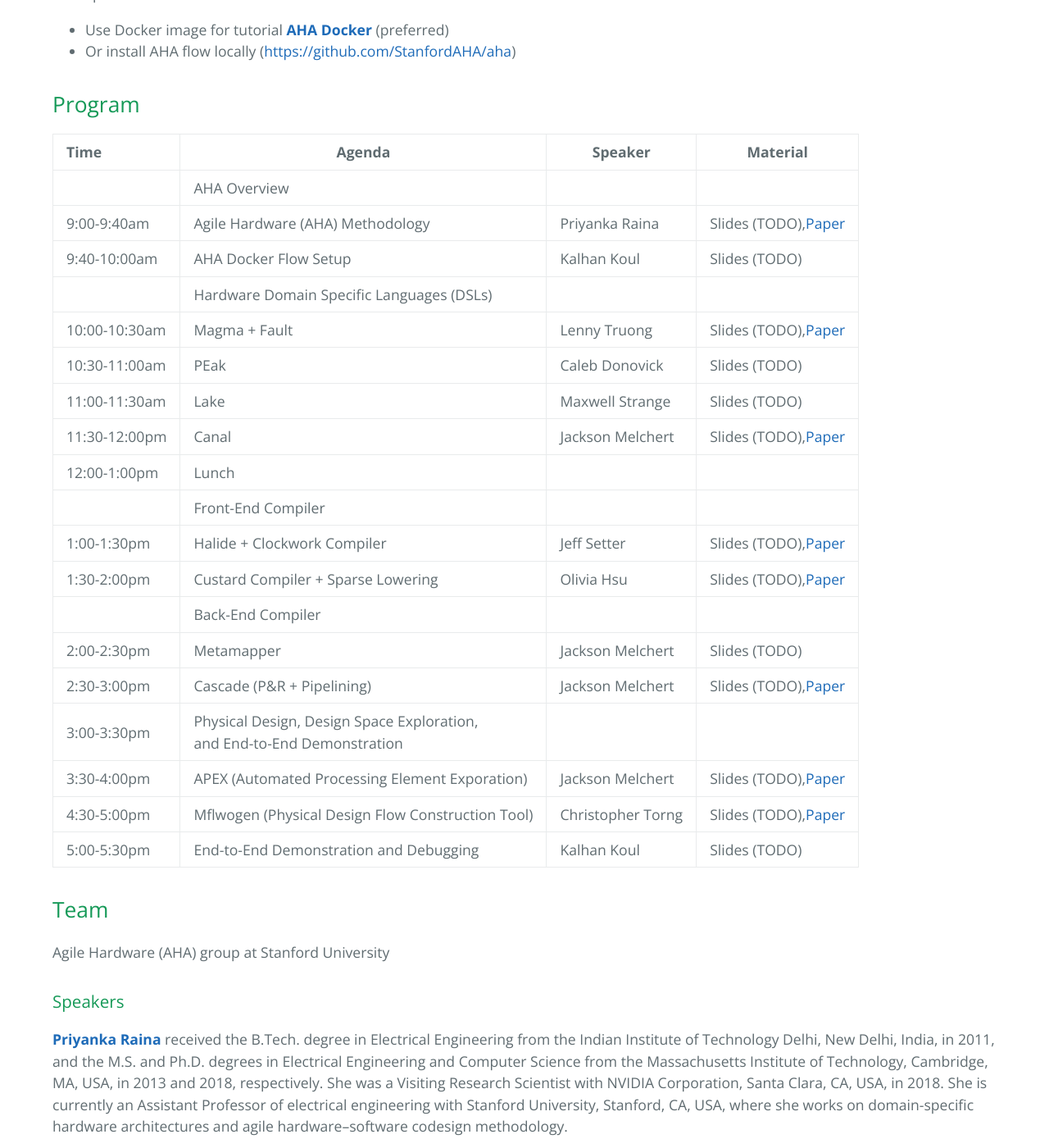
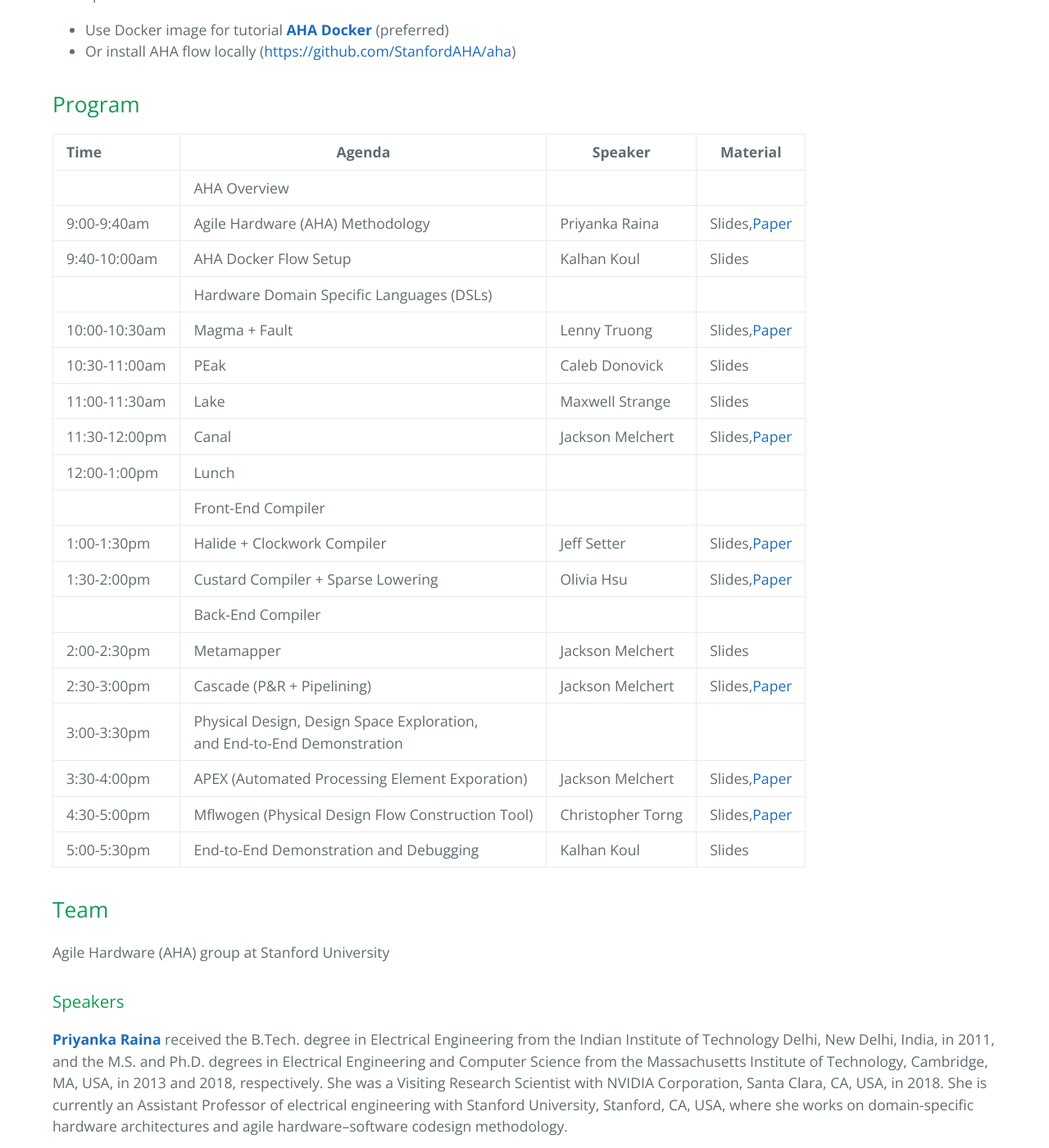
Before and after one commit to StanfordAHA/aha_tutorial, a Jekyll site: the page built from index.md, in a window 1280 px wide and 1400 px high, scrolled down 1963 px. Shown: the whole window at 82% size. Built offline with Jekyll 4.4.1, drawn with Linux system fonts in a browser that asks for light colours.

Commit message:
remove TODOs (they dont look nice, and its obvious)

```diff
--- a/index.md
+++ b/index.md
@@ -39,24 +39,24 @@
 | Time          | Agenda                                                                       | Speaker           | Material                                                                      |
 | :-------------- | ------------------------------------------------------------------------------ | ------------------- | ------------------------------------------------------------------------------- |
 |               | AHA Overview                                                                 |                   |                                                                               |
-| 9:00-9:40am   | Agile Hardware (AHA) Methodology                                             | Priyanka Raina    | Slides (TODO),[Paper](https://dl.acm.org/doi/10.1145/3534933)                 |
-| 9:40-10:00am  | AHA Docker Flow Setup                                                        | Kalhan Koul       | Slides (TODO)                                                                 |
+| 9:00-9:40am   | Agile Hardware (AHA) Methodology                                             | Priyanka Raina    | Slides,[Paper](https://dl.acm.org/doi/10.1145/3534933)                 |
+| 9:40-10:00am  | AHA Docker Flow Setup                                                        | Kalhan Koul       | Slides                                                                 |
 |               | Hardware Domain Specific Languages (DSLs)                                    |                   |                                                                               |
-| 10:00-10:30am | Magma + Fault                                                                | Lenny Truong      | Slides (TODO),[Paper](https://dl.acm.org/doi/10.1007/978-3-030-53288-8_19)    |
-| 10:30-11:00am | PEak                                                                         | Caleb Donovick    | Slides (TODO)                                                                 |
-| 11:00-11:30am | Lake                                                                         | Maxwell Strange   | Slides (TODO)                                                                 |
-| 11:30-12:00pm | Canal                                                                        | Jackson Melchert  | Slides (TODO),[Paper](https://ieeexplore.ieee.org/document/10105430)          |
+| 10:00-10:30am | Magma + Fault                                                                | Lenny Truong      | Slides,[Paper](https://dl.acm.org/doi/10.1007/978-3-030-53288-8_19)    |
+| 10:30-11:00am | PEak                                                                         | Caleb Donovick    | Slides                                                                |
+| 11:00-11:30am | Lake                                                                         | Maxwell Strange   | Slides                                                                |
+| 11:30-12:00pm | Canal                                                                        | Jackson Melchert  | Slides,[Paper](https://ieeexplore.ieee.org/document/10105430)          |
 | 12:00-1:00pm  | Lunch                                                                        |                   |                                                                               |
 |               | Front-End Compiler                                                           |                   |                                                                               |
-| 1:00-1:30pm   | Halide + Clockwork Compiler                                                  | Jeff Setter       | Slides (TODO),[Paper](https://dl.acm.org/doi/10.1145/3572908)                 |
-| 1:30-2:00pm   | Custard Compiler + Sparse Lowering                                           | Olivia Hsu        | Slides (TODO),[Paper](https://dl.acm.org/doi/10.1145/3582016.3582051)         |
+| 1:00-1:30pm   | Halide + Clockwork Compiler                                                  | Jeff Setter       | Slides,[Paper](https://dl.acm.org/doi/10.1145/3572908)                 |
+| 1:30-2:00pm   | Custard Compiler + Sparse Lowering                                           | Olivia Hsu        | Slides,[Paper](https://dl.acm.org/doi/10.1145/3582016.3582051)         |
 |               | Back-End Compiler                                                            |                   |                                                                               |
-| 2:00-2:30pm   | Metamapper                                                                   | Jackson Melchert  | Slides (TODO)                                                                 |
-| 2:30-3:00pm   | Cascade (P&R + Pipelining)                                                   | Jackson Melchert  | Slides (TODO),[Paper](https://ieeexplore.ieee.org/abstract/document/10504565) |
+| 2:00-2:30pm   | Metamapper                                                                   | Jackson Melchert  | Slides                                                                |
+| 2:30-3:00pm   | Cascade (P&R + Pipelining)                                                   | Jackson Melchert  | Slides,[Paper](https://ieeexplore.ieee.org/abstract/document/10504565) |
 | 3:00-3:30pm   | Physical Design, Design Space Exploration,<br />and End-to-End Demonstration |                   |                                                                               |
-| 3:30-4:00pm   | APEX (Automated Processing Element Exporation)                               | Jackson Melchert  | Slides (TODO),[Paper](https://dl.acm.org/doi/abs/10.1145/3582016.3582070)     |
-| 4:30-5:00pm   | Mflwogen (Physical Design Flow Construction Tool)                            | Christopher Torng | Slides (TODO),[Paper](https://dl.acm.org/doi/10.1145/3489517.3530633)         |
-| 5:00-5:30pm   | End-to-End Demonstration and Debugging                                       | Kalhan Koul       | Slides (TODO)                                                                 |
+| 3:30-4:00pm   | APEX (Automated Processing Element Exporation)                               | Jackson Melchert  | Slides,[Paper](https://dl.acm.org/doi/abs/10.1145/3582016.3582070)     |
+| 4:30-5:00pm   | Mflwogen (Physical Design Flow Construction Tool)                            | Christopher Torng | Slides,[Paper](https://dl.acm.org/doi/10.1145/3489517.3530633)         |
+| 5:00-5:30pm   | End-to-End Demonstration and Debugging                                       | Kalhan Koul       | Slides                                                                 |
 
 ## Team
 
```
